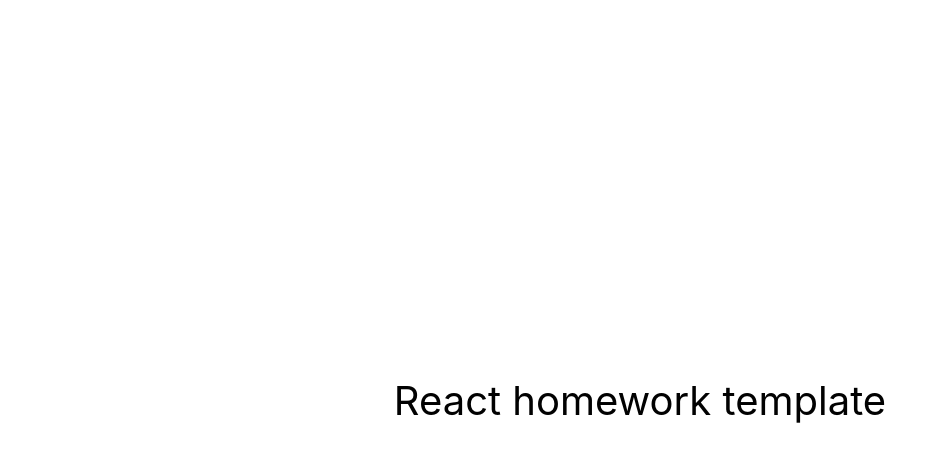
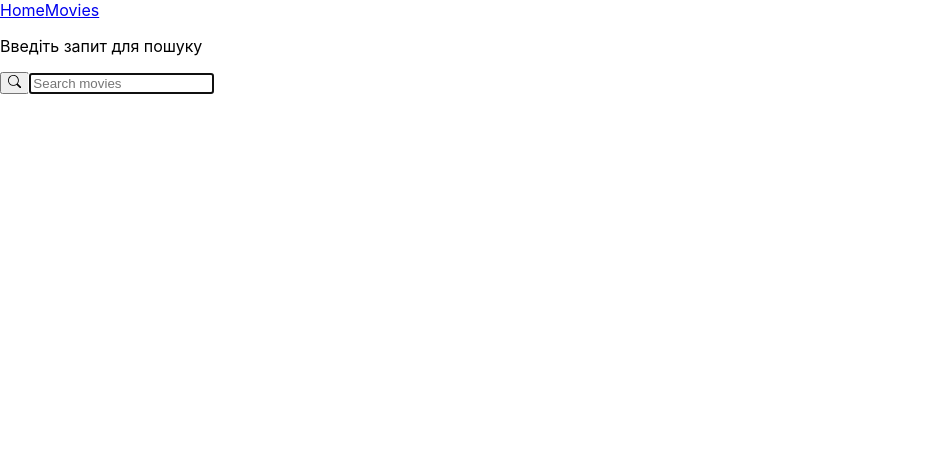
Before and after one commit to TechnicUnion/goit-react-hw-05-movies, a React (Create React App) app: page /movies in a window 1280 px wide. Shown: the top 462 px of the page, without its empty margins (0-947 px from the left). Built offline with nearby package versions, Linux system fonts and the light colour scheme.

Commit message:
adds home and movie pages

```diff
--- a/package.json
+++ b/package.json
@@ -1,14 +1,16 @@
 {
-  "name": "react-homework-template",
+  "name": "goit-react-hw-05-movies",
   "version": "0.1.0",
   "private": true,
-  "homepage": "https://goitacademy.github.io/react-homework-template/",
+  "homepage": "https://technicunion.github.io/goit-react-hw-05-movies/",
   "dependencies": {
     "@testing-library/jest-dom": "^5.16.3",
     "@testing-library/react": "^12.1.4",
     "@testing-library/user-event": "^13.5.0",
     "react": "^18.1.0",
     "react-dom": "^18.1.0",
+    "react-icons": "^4.7.1",
+    "react-router-dom": "^6.6.1",
     "react-scripts": "5.0.1",
     "web-vitals": "^2.1.3"
   },
--- a/src/components/App.jsx
+++ b/src/components/App.jsx
@@ -1,16 +1,36 @@
+import { Route, Routes } from 'react-router-dom';
+// import { lazy } from 'react';
+import { SharedLayout } from 'components/SharedLayout/SharedLayout';
+import Home from 'page/Home/Home';
+import Movies from 'page/Movies/Movies';
+
+// const About = lazy(() => import('../pages/About'));
+// const Home = lazy(() => import('../pages/Home'));
+// const ProductDetails = lazy(() => import('../pages/ProductDetails'));
+// const Products = lazy(() => import('../pages/Products'));
+// const Mission = lazy(() => import('./Mission'));
+// const Team = lazy(() => import('./Team'));
+// const Reviews = lazy(() => import('./Reviews'));
+
+// '/' – компонент Home, домашня сторінка зі списком популярних кінофільмів.
+// '/movies' – компонент Movies, сторінка пошуку кінофільмів за ключовим словом.
+// '/movies/:movieId' – компонент MovieDetails, сторінка з детальною інформацією про кінофільм.
+// /movies/:movieId/cast – компонент Cast, інформація про акторський склад. Рендериться на сторінці MovieDetails.
+// /movies/:movieId/reviews – компонент Reviews, інформація про огляди. Рендериться на сторінці MovieDetails.
+
 export const App = () => {
   return (
-    <div
-      style={{
-        height: '100vh',
-        display: 'flex',
-        justifyContent: 'center',
-        alignItems: 'center',
-        fontSize: 40,
-        color: '#010101'
-      }}
-    >
-      React homework template
+    <div>
+      <Routes>
+        <Route path="/" element={<SharedLayout />}>
+          <Route index element={<Home />} />
+          <Route path="/movies" element={<Movies />} />
+          {/* <Route path="movies/:movieId" element={<MovieDetails />}>
+            <Route path="cast" element={<Cast />} />
+            <Route path="reviews" element={<Reviews />} />
+          </Route> */}
+        </Route>
+      </Routes>
     </div>
   );
 };
--- /dev/null
+++ b/src/components/SearchBar.js
@@ -0,0 +1,45 @@
+import { useState } from 'react';
+import { BsSearch } from 'react-icons/bs';
+import PropTypes from 'prop-types';
+// import css from '../styles.module.css';
+
+export default function Searchbar({ onSubmit }) {
+  const [searchQuery, setSearchQuery] = useState('');
+
+  const handleInputChange = eve => {
+    setSearchQuery(eve.currentTarget.value.toLowerCase());
+  };
+
+  const handleSubmit = eve => {
+    eve.preventDefault();
+
+    if (searchQuery.trim() === '') {
+      return;
+    }
+
+    onSubmit(searchQuery);
+    eve.target.reset();
+  };
+
+  return (
+    <header>
+      <form onSubmit={handleSubmit}>
+        <button type="submit">
+          <BsSearch />
+        </button>
+
+        <input
+          type="text"
+          autoComplete="off"
+          autoFocus
+          placeholder="Search movies"
+          onChange={handleInputChange}
+        />
+      </form>
+    </header>
+  );
+}
+
+Searchbar.propTypes = {
+  onSubmit: PropTypes.func.isRequired,
+};
--- /dev/null
+++ b/src/components/SharedLayout/SharedLayout.js
@@ -0,0 +1,19 @@
+// import { Suspense } from 'react';
+import { Outlet, NavLink } from 'react-router-dom';
+// import { Container, Header, Logo, Link } from './SharedLayout.styled';
+
+export const SharedLayout = () => {
+  return (
+    <div>
+      <nav>
+        <NavLink to="/" end>
+          Home
+        </NavLink>
+        <NavLink to="/movies">Movies</NavLink>
+      </nav>
+      {/* <Suspense fallback={<div>Loading page...</div>}> */}
+      <Outlet />
+      {/* </Suspense> */}
+    </div>
+  );
+};
--- a/src/index.js
+++ b/src/index.js
@@ -1,10 +1,13 @@
 import React from 'react';
 import ReactDOM from 'react-dom/client';
+import { BrowserRouter } from 'react-router-dom';
 import { App } from 'components/App';
 import './index.css';
 
 ReactDOM.createRoot(document.getElementById('root')).render(
   <React.StrictMode>
-    <App />
+    <BrowserRouter>
+      <App />
+    </BrowserRouter>
   </React.StrictMode>
 );
--- /dev/null
+++ b/src/page/Home/Home.js
@@ -0,0 +1,40 @@
+import { useState, useEffect } from 'react';
+import { Link } from 'react-router-dom';
+
+export default function Home() {
+  const [trending, setTrending] = useState('');
+  //   const [error, setError] = useState(null);
+  const [status, setStatus] = useState('idle');
+
+  useEffect(() => {
+    fetch(
+      `https://api.themoviedb.org/3/trending/movie/day?api_key=894ef72300682f1db325dae2afe3e7e2`
+    )
+      .then(response => response.json())
+      .then(trendingFilmsList => {
+        console.log(trendingFilmsList);
+        setTrending(trendingFilmsList.results);
+        setStatus('resolved');
+        return trendingFilmsList;
+      })
+      .catch(error => {
+        console.log(error);
+        return;
+      });
+  }, []);
+
+  if (status === 'resolved') {
+    return (
+      <div>
+        <p>Trending</p>
+        <ul>
+          {trending.map(film => (
+            <Link to="/movies/:movieId" key={film.id}>
+              {film.title}
+            </Link>
+          ))}
+        </ul>
+      </div>
+    );
+  }
+}
--- /dev/null
+++ b/src/page/Movies/Movies.js
@@ -0,0 +1,78 @@
+import React, { useEffect, useState } from 'react';
+import { Link } from 'react-router-dom';
+import Searchbar from 'components/SearchBar';
+// import PropTypes from 'prop-types';
+// import css from '../styles.module.css';
+
+export default function Movies() {
+  const [searchQuery, setSearchQuery] = useState('');
+  const [searchingMovie, setSearchingMovie] = useState([]);
+  const [error, setError] = useState(null);
+  const [status, setStatus] = useState('idle');
+
+  useEffect(() => {
+    if (!searchQuery) {
+      return;
+    }
+
+    setStatus('pending');
+    fetch(
+      `https://api.themoviedb.org/3/search/movie?api_key=894ef72300682f1db325dae2afe3e7e2&query=${searchQuery}`
+    )
+      .then(response => response.json())
+      .then(movieList => {
+        setStatus('resolved');
+
+        return setSearchingMovie([movieList.results]);
+      })
+      .catch(error => {
+        setStatus('rejected');
+        return setError(error);
+      });
+  }, [searchQuery]);
+
+  const formSubmitHandler = data => {
+    if (searchQuery !== data) {
+      setSearchQuery(data);
+    }
+  };
+
+  if (status === 'idle') {
+    return (
+      <div>
+        <p>Введіть запит для пошуку</p>
+        <Searchbar onSubmit={formSubmitHandler} />
+      </div>
+    );
+  }
+
+  //   if (status === 'pending') {
+  //     return <Loader />;
+  //   }
+
+  if (status === 'rejected') {
+    return <h1>{error.message}</h1>;
+  }
+  console.log(searchingMovie);
+  if (searchingMovie) {
+    return (
+      <div>
+        <Searchbar onSubmit={formSubmitHandler} />
+        <ul>
+          {searchingMovie[0].map(film => (
+            <Link to="/movies/:movieId" key={film.id}>
+              {film.title}
+            </Link>
+          ))}
+        </ul>
+      </div>
+    );
+  }
+}
+
+// ImageGallery.propTypes = {
+//   searchQuery: PropTypes.string,
+//   page: PropTypes.number,
+//   onClick: PropTypes.func,
+//   newFetch: PropTypes.bool,
+// };
```
Also changed, not shown: 1 other file (tests, documents, lock files or other folders).
